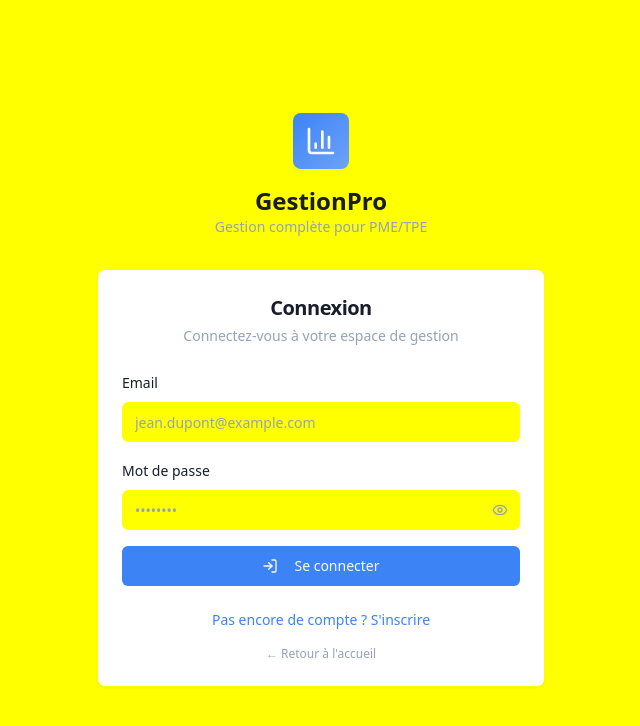
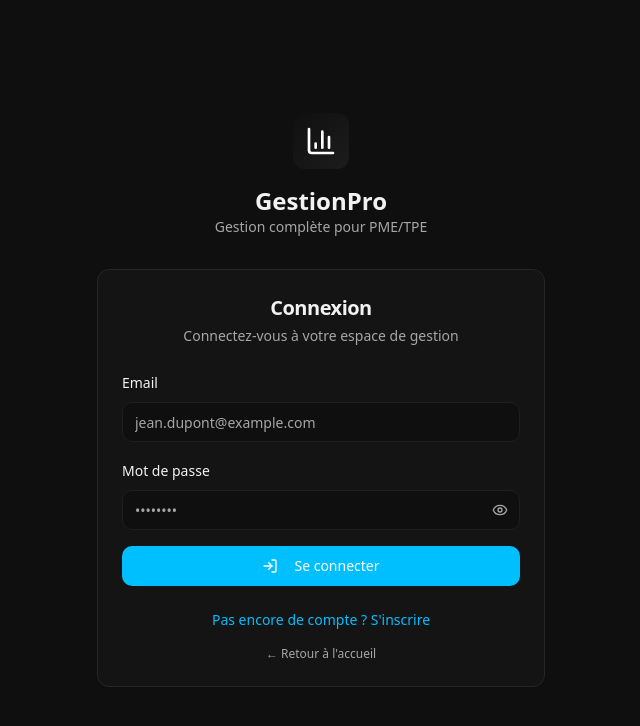
Before and after one commit to claudiocapeo470-alt/stockwise-pay, a React (Vite) app: page /auth in a window 1280 px wide. Shown: the top 726 px of the page, without its empty margins (319-959 px from the left). Built offline with nearby package versions, Linux system fonts and the light colour scheme.

Commit message:
Implement user-specific data and dark theme

```diff
--- /dev/null
+++ b/src/components/ui/loading-spinner.tsx
@@ -0,0 +1,27 @@
+import { cn } from "@/lib/utils";
+
+interface LoadingSpinnerProps {
+  className?: string;
+  size?: "sm" | "md" | "lg";
+}
+
+export function LoadingSpinner({ className, size = "md" }: LoadingSpinnerProps) {
+  const sizeClasses = {
+    sm: "w-4 h-4",
+    md: "w-8 h-8",
+    lg: "w-12 h-12"
+  };
+
+  return (
+    <div className="flex items-center justify-center p-4">
+      <div
+        className={cn(
+          "animate-spin rounded-full border-2 border-transparent border-t-primary border-r-accent",
+          "shadow-glow",
+          sizeClasses[size],
+          className
+        )}
+      />
+    </div>
+  );
+}
--- a/src/index.css
+++ b/src/index.css
@@ -8,111 +8,115 @@ All colors MUST be HSL.
 
 @layer base {
   :root {
-    --background: 248 250 252;
-    --foreground: 225 29% 13%;
+    /* Modern Dark Theme - Premium SaaS Design */
+    /* Background - Subtle gradient black */
+    --background: 0 0% 6%;
+    --foreground: 0 0% 95%;
 
-    --card: 0 0% 100%;
-    --card-foreground: 225 29% 13%;
+    /* Cards with elegant depth */
+    --card: 0 0% 8%;
+    --card-foreground: 0 0% 95%;
 
-    --popover: 0 0% 100%;
-    --popover-foreground: 225 29% 13%;
+    /* Popovers */
+    --popover: 0 0% 8%;
+    --popover-foreground: 0 0% 95%;
 
-    --primary: 217 91% 60%;
-    --primary-foreground: 0 0% 98%;
+    /* Primary - Electric Blue */
+    --primary: 195 100% 50%;
+    --primary-foreground: 0 0% 100%;
 
-    --secondary: 248 250 252;
-    --secondary-foreground: 225 29% 13%;
+    /* Secondary - Dark elegant surface */
+    --secondary: 0 0% 12%;
+    --secondary-foreground: 0 0% 95%;
 
-    --muted: 244 248 251;
-    --muted-foreground: 215 20% 65%;
+    /* Muted areas */
+    --muted: 0 0% 10%;
+    --muted-foreground: 0 0% 65%;
 
-    --accent: 239 246 255;
-    --accent-foreground: 217 91% 60%;
+    /* Accent - Neon Purple */
+    --accent: 258 84% 65%;
+    --accent-foreground: 0 0% 100%;
 
-    --destructive: 0 72% 51%;
-    --destructive-foreground: 0 0% 98%;
+    /* Destructive - Elegant red */
+    --destructive: 0 84% 60%;
+    --destructive-foreground: 0 0% 100%;
 
-    --success: 142 69% 58%;
-    --success-foreground: 0 0% 98%;
+    /* Success - Mint green */
+    --success: 160 100% 50%;
+    --success-foreground: 0 0% 8%;
 
+    /* Warning - Vibrant orange */
     --warning: 38 92% 50%;
-    --warning-foreground: 0 0% 98%;
+    --warning-foreground: 0 0% 100%;
 
-    --border: 229 235 244;
-    --input: 229 235 244;
-    --ring: 217 91% 60%;
+    /* Borders and inputs */
+    --border: 0 0% 15%;
+    --input: 0 0% 12%;
+    --ring: 195 100% 50%;
 
-    --gradient-primary: linear-gradient(135deg, hsl(217 91% 60%), hsl(217 91% 70%));
-    --gradient-success: linear-gradient(135deg, hsl(142 69% 58%), hsl(142 69% 68%));
-    --gradient-warning: linear-gradient(135deg, hsl(38 92% 50%), hsl(38 92% 60%));
+    /* Premium gradients */
+    --gradient-primary: linear-gradient(135deg, hsl(0 0% 6%) 0%, hsl(0 0% 11%) 100%);
+    --gradient-secondary: linear-gradient(135deg, hsl(195 100% 50%) 0%, hsl(258 84% 65%) 100%);
+    --gradient-success: linear-gradient(135deg, hsl(160 100% 50%) 0%, hsl(160 100% 40%) 100%);
+    --gradient-warning: linear-gradient(135deg, hsl(38 92% 50%) 0%, hsl(25 95% 53%) 100%);
+    --gradient-surface: linear-gradient(135deg, hsl(0 0% 8%) 0%, hsl(0 0% 12%) 100%);
 
-    --shadow-soft: 0 1px 3px 0 rgb(0 0 0 / 0.1), 0 1px 2px -1px rgb(0 0 0 / 0.1);
-    --shadow-medium: 0 4px 6px -1px rgb(0 0 0 / 0.1), 0 2px 4px -2px rgb(0 0 0 / 0.1);
-    --shadow-large: 0 10px 15px -3px rgb(0 0 0 / 0.1), 0 4px 6px -4px rgb(0 0 0 / 0.1);
+    /* Elegant shadows */
+    --shadow-soft: 0 1px 3px 0 hsl(0 0% 0% / 0.3), 0 1px 2px -1px hsl(0 0% 0% / 0.3);
+    --shadow-medium: 0 4px 6px -1px hsl(0 0% 0% / 0.4), 0 2px 4px -2px hsl(0 0% 0% / 0.4);
+    --shadow-large: 0 10px 15px -3px hsl(0 0% 0% / 0.5), 0 4px 6px -4px hsl(0 0% 0% / 0.5);
+    --shadow-glow: 0 0 20px hsl(195 100% 50% / 0.3);
 
+    /* Smooth transitions */
     --transition-smooth: all 0.3s cubic-bezier(0.4, 0, 0.2, 1);
+    --transition-bounce: all 0.2s cubic-bezier(0.68, -0.55, 0.265, 1.55);
 
-    --radius: 0.5rem;
+    --radius: 0.75rem;
 
-    --sidebar-background: 0 0% 98%;
-
-    --sidebar-foreground: 240 5.3% 26.1%;
-
-    --sidebar-primary: 240 5.9% 10%;
-
-    --sidebar-primary-foreground: 0 0% 98%;
-
-    --sidebar-accent: 240 4.8% 95.9%;
-
-    --sidebar-accent-foreground: 240 5.9% 10%;
-
-    --sidebar-border: 220 13% 91%;
-
-    --sidebar-ring: 217.2 91.2% 59.8%;
+    /* Sidebar - Deep black with subtle variations */
+    --sidebar-background: 0 0% 4%;
+    --sidebar-foreground: 0 0% 90%;
+    --sidebar-primary: 195 100% 50%;
+    --sidebar-primary-foreground: 0 0% 100%;
+    --sidebar-accent: 0 0% 8%;
+    --sidebar-accent-foreground: 0 0% 95%;
+    --sidebar-border: 0 0% 12%;
+    --sidebar-ring: 195 100% 50%;
   }
 
   .dark {
-    --background: 225 39% 7%;
-    --foreground: 248 250 252;
-
-    --card: 225 39% 11%;
-    --card-foreground: 248 250 252;
-
-    --popover: 225 39% 11%;
-    --popover-foreground: 248 250 252;
-
-    --primary: 217 91% 60%;
-    --primary-foreground: 0 0% 98%;
-
-    --secondary: 225 39% 15%;
-    --secondary-foreground: 248 250 252;
-
-    --muted: 225 39% 15%;
-    --muted-foreground: 215 20% 65%;
-
-    --accent: 225 39% 19%;
-    --accent-foreground: 217 91% 60%;
-
-    --destructive: 0 72% 51%;
-    --destructive-foreground: 0 0% 98%;
-
-    --success: 142 69% 58%;
-    --success-foreground: 0 0% 98%;
-
+    /* Same as root for consistent dark theme */
+    --background: 0 0% 6%;
+    --foreground: 0 0% 95%;
+    --card: 0 0% 8%;
+    --card-foreground: 0 0% 95%;
+    --popover: 0 0% 8%;
+    --popover-foreground: 0 0% 95%;
+    --primary: 195 100% 50%;
+    --primary-foreground: 0 0% 100%;
+    --secondary: 0 0% 12%;
+    --secondary-foreground: 0 0% 95%;
+    --muted: 0 0% 10%;
+    --muted-foreground: 0 0% 65%;
+    --accent: 258 84% 65%;
+    --accent-foreground: 0 0% 100%;
+    --destructive: 0 84% 60%;
+    --destructive-foreground: 0 0% 100%;
+    --success: 160 100% 50%;
+    --success-foreground: 0 0% 8%;
     --warning: 38 92% 50%;
-    --warning-foreground: 0 0% 98%;
-
-    --border: 225 39% 19%;
-    --input: 225 39% 19%;
-    --ring: 217 91% 60%;
-    --sidebar-background: 240 5.9% 10%;
-    --sidebar-foreground: 240 4.8% 95.9%;
-    --sidebar-primary: 224.3 76.3% 48%;
+    --warning-foreground: 0 0% 100%;
+    --border: 0 0% 15%;
+    --input: 0 0% 12%;
+    --ring: 195 100% 50%;
+    --sidebar-background: 0 0% 4%;
+    --sidebar-foreground: 0 0% 90%;
+    --sidebar-primary: 195 100% 50%;
     --sidebar-primary-foreground: 0 0% 100%;
-    --sidebar-accent: 240 3.7% 15.9%;
-    --sidebar-accent-foreground: 240 4.8% 95.9%;
-    --sidebar-border: 240 3.7% 15.9%;
-    --sidebar-ring: 217.2 91.2% 59.8%;
+    --sidebar-accent: 0 0% 8%;
+    --sidebar-accent-foreground: 0 0% 95%;
+    --sidebar-border: 0 0% 12%;
+    --sidebar-ring: 195 100% 50%;
   }
 }
 
@@ -122,6 +126,52 @@ All colors MUST be HSL.
   }
 
   body {
-    @apply bg-background text-foreground;
+    @apply bg-gradient-primary text-foreground font-sans antialiased;
+    background-attachment: fixed;
+  }
+
+  /* Custom scrollbar for dark theme */
+  ::-webkit-scrollbar {
+    width: 8px;
+    height: 8px;
+  }
+
+  ::-webkit-scrollbar-track {
+    background: hsl(var(--muted));
+  }
+
+  ::-webkit-scrollbar-thumb {
+    background: hsl(var(--border));
+    border-radius: 4px;
+  }
+
+  ::-webkit-scrollbar-thumb:hover {
+    background: hsl(var(--accent));
+  }
+
+  /* Glass morphism effect for cards */
+  .glass {
+    background: hsl(var(--card) / 0.8);
+    backdrop-filter: blur(20px);
+    border: 1px solid hsl(var(--border) / 0.2);
+  }
+
+  /* Glow effects */
+  .glow-primary {
+    box-shadow: 0 0 20px hsl(var(--primary) / 0.3);
+  }
+
+  .glow-accent {
+    box-shadow: 0 0 20px hsl(var(--accent) / 0.3);
+  }
+
+  /* Hover effects */
+  .hover-lift {
+    transition: var(--transition-smooth);
+  }
+
+  .hover-lift:hover {
+    transform: translateY(-2px);
+    box-shadow: var(--shadow-large);
   }
 }
--- a/tailwind.config.ts
+++ b/tailwind.config.ts
@@ -73,16 +73,20 @@ export default {
 			},
 			backgroundImage: {
 				'gradient-primary': 'var(--gradient-primary)',
+				'gradient-secondary': 'var(--gradient-secondary)',
 				'gradient-success': 'var(--gradient-success)',
 				'gradient-warning': 'var(--gradient-warning)',
+				'gradient-surface': 'var(--gradient-surface)',
 			},
 			boxShadow: {
 				'soft': 'var(--shadow-soft)',
 				'medium': 'var(--shadow-medium)',
 				'large': 'var(--shadow-large)',
+				'glow': 'var(--shadow-glow)',
 			},
 			transitionProperty: {
 				'smooth': 'var(--transition-smooth)',
+				'bounce': 'var(--transition-bounce)',
 			},
 			borderRadius: {
 				lg: 'var(--radius)',
```
